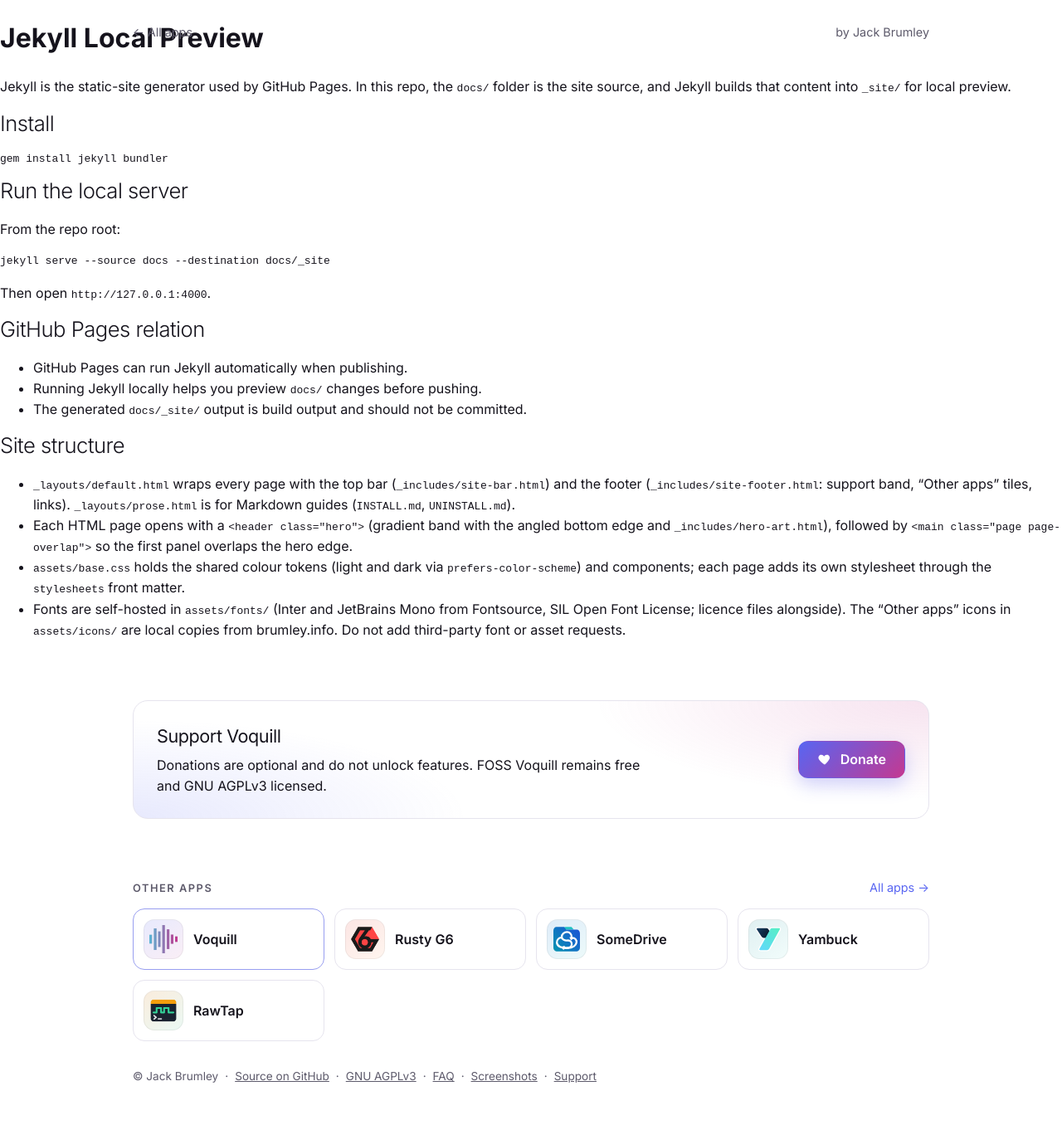
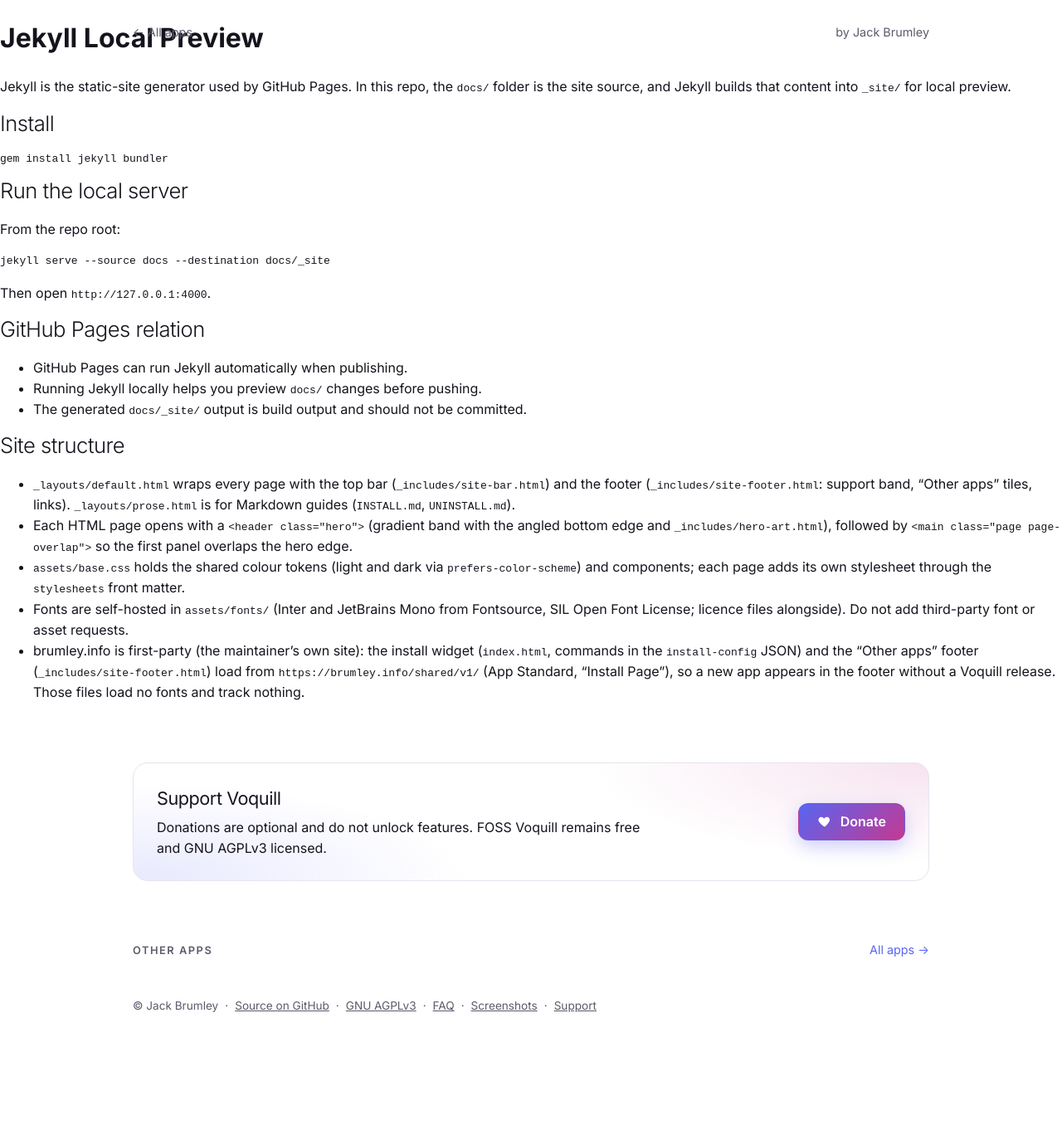
Before and after one commit to jackbrumley/voquill, a Jekyll site: the page built from docs/JEKYLL.md, in a window 1280 px wide. Shown: the whole page at 83% size. Built offline with Jekyll 4.4.1, drawn with Linux system fonts in a browser that asks for light colours; our own code applies the rules of GitHub Pages for plain Markdown files; after the commit the page ends 1271 px from its top, so only the background shows below that.

Commit message:
feat(site): load the install widget and Other apps footer from brumley.info
The install widget and the footer's app tiles come from brumley.info/shared/v1 (App Standard, Install Page), so a new app shows without a Voquill release. brumley.info is first-party; JEKYLL.md says so. Fonts and stylesheets stay self-hosted.

```diff
--- a/docs/JEKYLL.md
+++ b/docs/JEKYLL.md
@@ -29,4 +29,5 @@
 - `_layouts/default.html` wraps every page with the top bar (`_includes/site-bar.html`) and the footer (`_includes/site-footer.html`: support band, "Other apps" tiles, links). `_layouts/prose.html` is for Markdown guides (`INSTALL.md`, `UNINSTALL.md`).
 - Each HTML page opens with a `<header class="hero">` (gradient band with the angled bottom edge and `_includes/hero-art.html`), followed by `<main class="page page-overlap">` so the first panel overlaps the hero edge.
 - `assets/base.css` holds the shared colour tokens (light and dark via `prefers-color-scheme`) and components; each page adds its own stylesheet through the `stylesheets` front matter.
-- Fonts are self-hosted in `assets/fonts/` (Inter and JetBrains Mono from Fontsource, SIL Open Font License; licence files alongside). The "Other apps" icons in `assets/icons/` are local copies from brumley.info. Do not add third-party font or asset requests.
+- Fonts are self-hosted in `assets/fonts/` (Inter and JetBrains Mono from Fontsource, SIL Open Font License; licence files alongside). Do not add third-party font or asset requests.
+- brumley.info is first-party (the maintainer's own site): the install widget (`index.html`, commands in the `install-config` JSON) and the "Other apps" footer (`_includes/site-footer.html`) load from `https://brumley.info/shared/v1/` (App Standard, "Install Page"), so a new app appears in the footer without a Voquill release. Those files load no fonts and track nothing.
--- a/docs/_includes/site-footer.html
+++ b/docs/_includes/site-footer.html
@@ -18,38 +18,9 @@
         <p class="section-title">Other apps</p>
         <a class="all-apps" href="https://brumley.info/">All apps &rarr;</a>
       </div>
-      <ul class="app-tiles">
-        <li>
-          <a class="app-tile is-current" href="https://voquill.org/" aria-current="page" style="--app: #5865f2; --app-2: #c43991;">
-            <span class="tile"><img src="{{ '/assets/icons/' | relative_url }}voquill.png" alt="" width="34" height="34" /></span>
-            <span class="app-name">Voquill</span>
-          </a>
-        </li>
-        <li>
-          <a class="app-tile" href="https://brumley.info/rusty-g6/" style="--app: #e5483f; --app-2: #ff8a3d;">
-            <span class="tile"><img src="{{ '/assets/icons/' | relative_url }}rusty-g6.png" alt="" width="34" height="34" /></span>
-            <span class="app-name">Rusty G6</span>
-          </a>
-        </li>
-        <li>
-          <a class="app-tile" href="https://somedrive.org/" style="--app: #1677d2; --app-2: #22c1c3;">
-            <span class="tile"><img src="{{ '/assets/icons/' | relative_url }}somedrive.svg" alt="" width="34" height="34" /></span>
-            <span class="app-name">SomeDrive</span>
-          </a>
-        </li>
-        <li>
-          <a class="app-tile" href="https://yambuck.com/" style="--app: #1f8f9c; --app-2: #5ce0d2;">
-            <span class="tile"><img src="{{ '/assets/icons/' | relative_url }}yambuck.svg" alt="" width="34" height="34" /></span>
-            <span class="app-name">Yambuck</span>
-          </a>
-        </li>
-        <li>
-          <a class="app-tile" href="https://brumley.info/rawtap/" style="--app: #d97706; --app-2: #10b981;">
-            <span class="tile"><img src="{{ '/assets/icons/' | relative_url }}rawtap.png" alt="" width="34" height="34" /></span>
-            <span class="app-name">RawTap</span>
-          </a>
-        </li>
-      </ul>
+      <ul class="app-tiles" data-other-apps data-current="voquill"></ul>
+      <script src="https://brumley.info/shared/v1/apps.js" defer></script>
+      <script src="https://brumley.info/shared/v1/other-apps.js" defer></script>
     </nav>
 
     {% if page.provenance %}
```
Also changed, not shown: docs/assets/install-widget.js (deleted, +0 -274 lines), docs/index.html (+59 -1 lines), docs/assets/icons/rawtap.png (deleted), docs/assets/icons/rusty-g6.png (deleted), docs/assets/icons/somedrive.svg (deleted), docs/assets/icons/voquill.png (deleted), docs/assets/icons/yambuck.svg (deleted).
